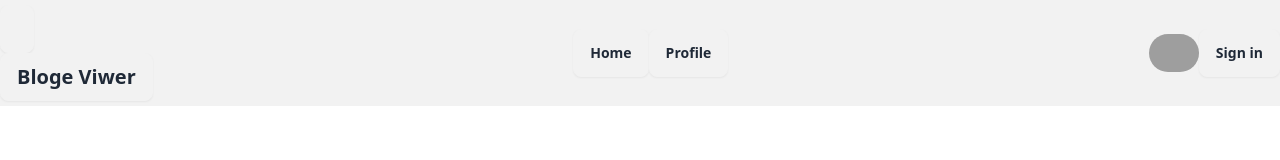
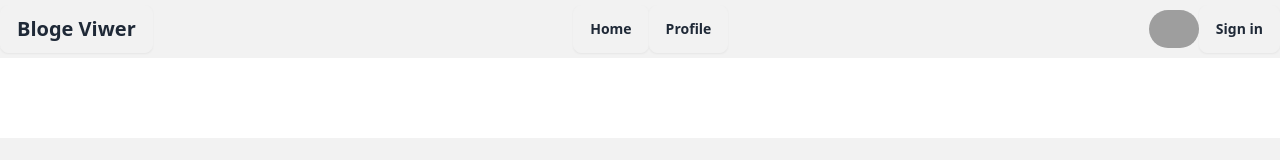
Before and after one commit to kausar017/Bloge-side, a Next.js app: page /profile in a window 1280 px wide. Shown: the top 160 px of the page. Built offline with nearby package versions, Linux system fonts and the light colour scheme; no server answers; grey boxes are pictures that could not be loaded.

Commit message:
deploy problem solbingh

```diff
--- a/src/Components/Navber/page.js
+++ b/src/Components/Navber/page.js
@@ -13,7 +13,7 @@ const Navber = async () => {
         <div className="bg-base-200 fixed z-10 w-full">
             <div className="style container mx-auto">
                 <div className="">
-                    <div className="dropdown">
+                    {/* <div className="dropdown">
                         <div tabIndex={0} role="button" className="btn btn-ghost lg:hidden">
                             <svg
                                 xmlns="http://www.w3.org/2000/svg"
@@ -28,7 +28,7 @@ const Navber = async () => {
                                     d="M4 6h16M4 12h8m-8 6h16" />
                             </svg>
                         </div>
-                        {/* <ul
+                        <ul
                             tabIndex={0}
                             className="menu menu-sm dropdown-content bg-base-100 rounded-box z-[1] mt-3 w-52 p-2 shadow space-y-2">
                             <Link href={'/'}>Home</Link>
@@ -42,8 +42,8 @@ const Navber = async () => {
                                     user && <li className=""> <LogoutLink>Sign out</LogoutLink></li>
                                 }
                             </ul>
-                        </ul> */}
-                    </div>
+                        </ul>
+                    </div> */}
                     <a className="btn btn-ghost text-xl">Bloge Viwer</a>
                 </div>
                 <div className="navbar-center hidden lg:flex">
```
